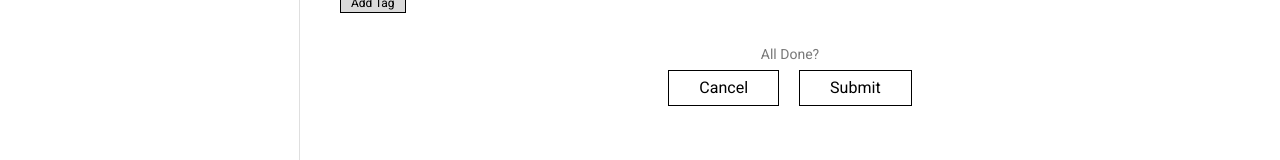
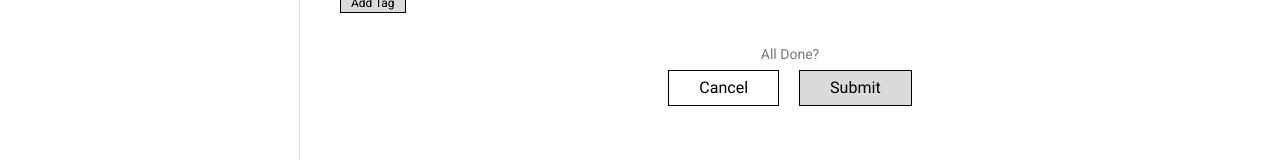
Before and after one commit to ty-ackerman/portfolio2020, a React (Create React App) app: page /journal/1 in a window 1280 px wide. Shown: the part 469-629 px from the top of the page. Built offline with nearby package versions, Linux system fonts and the light colour scheme; no server answers; what react-animations would draw is missing.

Commit message:
CHanged button styles

```diff
--- a/src/Journal/Sections/SubmitContainer.js
+++ b/src/Journal/Sections/SubmitContainer.js
@@ -26,7 +26,7 @@ const SubmitContainer = () => {
       <div className="prompt">All Done?</div>
       <div className="btnContainer">
         <JournalButton value="cancel" />
-        <JournalButton value="submit" />
+        <JournalButton value="submit" bgColor="#dadada" />
       </div>
     </SbmtCntr>
   );
```
